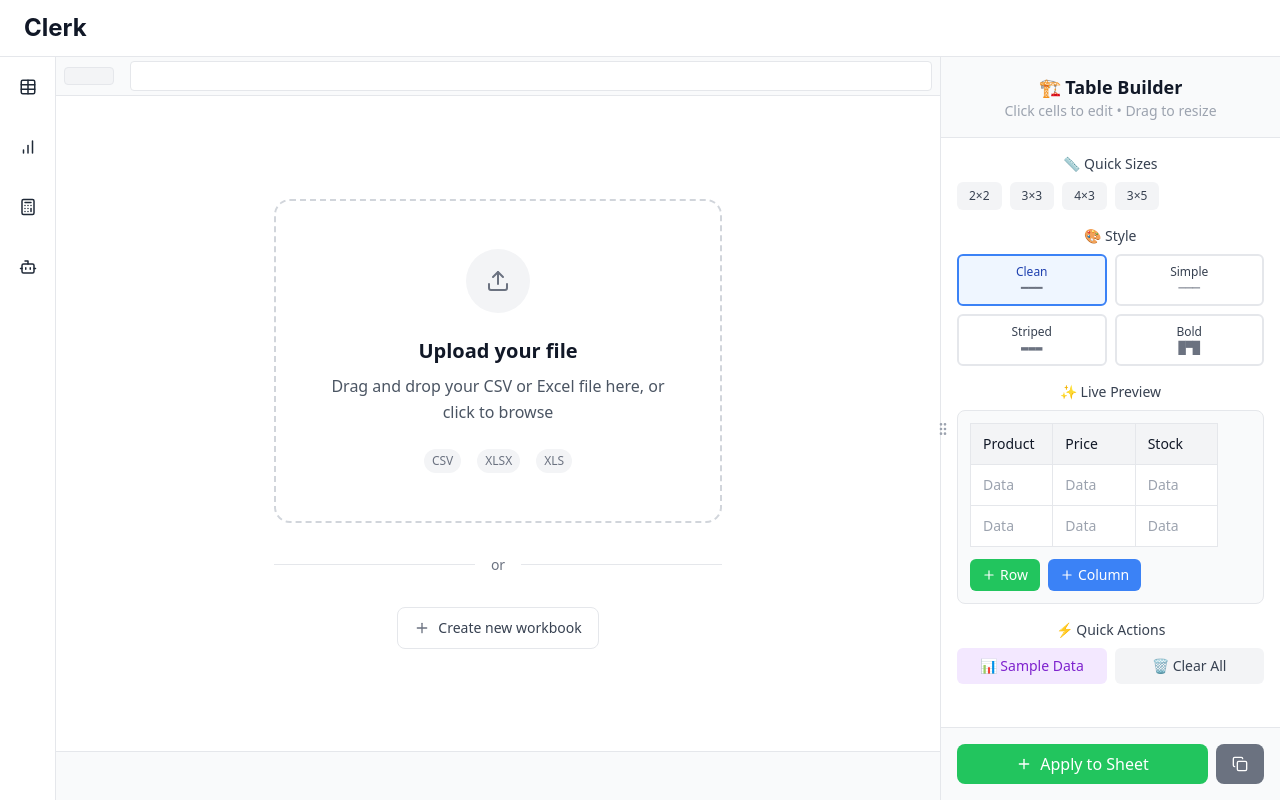
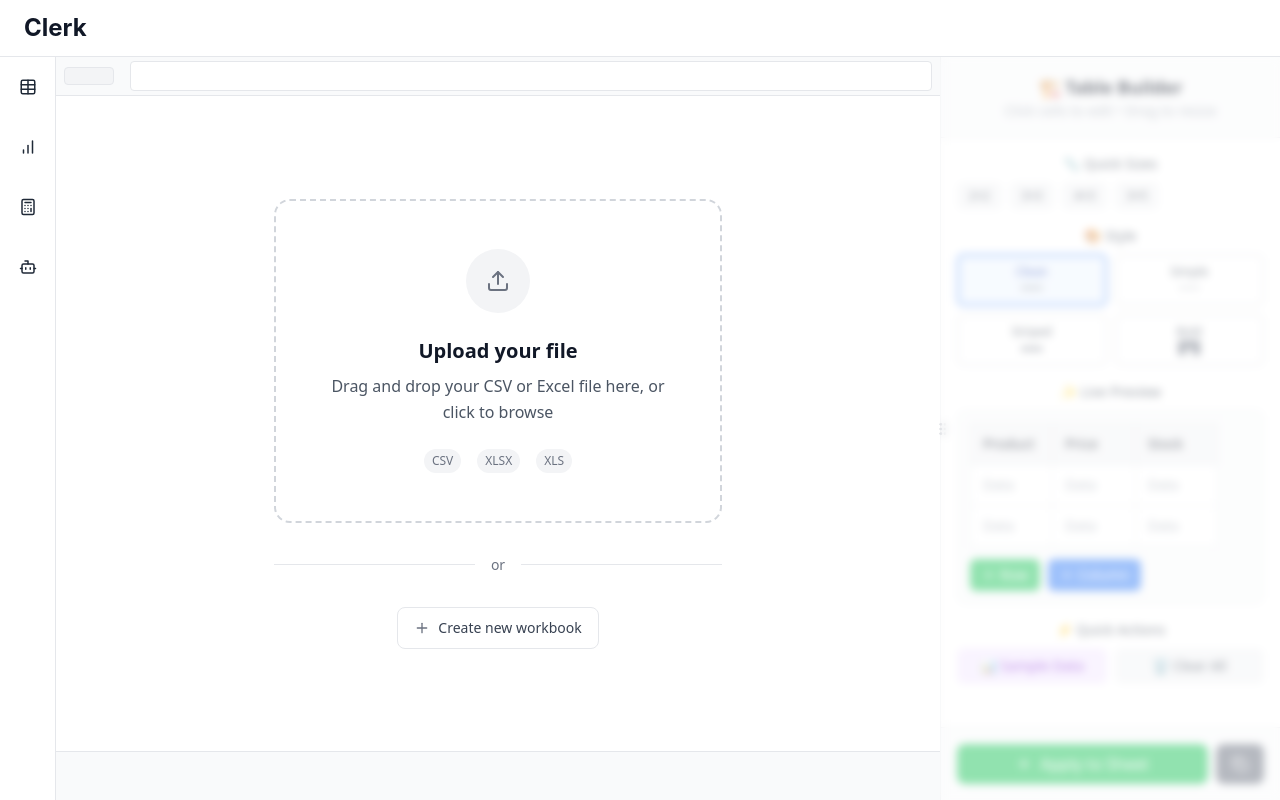
Before and after one commit to ClerkOS/clerk, a React (Vite) app: page / in a window 1280 px wide. Both pictures are taken after a click on the button 27 px from the left and 87 px from the top of the page. Built offline with nearby package versions, Linux system fonts and the light colour scheme.

Commit message:
add blur to sidebar features, prepare for mvp premiere

```diff
--- /dev/null
+++ b/src/components/app/BlurWrapper/BlurWrapper.tsx
@@ -0,0 +1,12 @@
+function BlurOverlay({ children }: { children: React.ReactNode }) {
+  return (
+    <div className="relative">
+      <div className="absolute inset-0 backdrop-blur-sm bg-white/50 z-10 flex items-center justify-center">
+        <span className="text-gray-600"></span>
+      </div>
+      {children}
+    </div>
+  );
+}
+
+export default BlurOverlay
--- a/src/components/app/Conversation/Conversation.tsx
+++ b/src/components/app/Conversation/Conversation.tsx
@@ -6,6 +6,7 @@
 
   const isAnalyzing = false
   const isGenerating = false
+  const [width, setWidth] = useState<number>(340);
   const [messages, setMessages] = useState<Message[]>([
     {
       id: 1,
@@ -24,7 +25,8 @@
   return (
     <div
       className="flex flex-col h-full border-l dark:border-gray-700 dark:bg-gray-800 border-gray-200 bg-white"
-      style={{ width: "440px" }}
+      // style={{ width: "440px" }}
+      style={{ width: `${width}px` }}
     >
       {/* Header */}
       <div className="flex items-center justify-between p-4 border-b dark:border-gray-700 border-gray-200">
--- a/src/components/app/Layout/Layout.tsx
+++ b/src/components/app/Layout/Layout.tsx
@@ -9,6 +9,7 @@
 import Conversation from "../Conversation/Conversation";
 import React, { useState } from "react";
 import { RangeSelection } from "../Conversation/conversationTypes";
+import BlurWrapper from "../BlurWrapper/BlurWrapper";
 
 export function Layout({ children }: { children: React.ReactNode }) {
 
@@ -87,17 +88,30 @@
           </div>
           <StatusBar />
         </div>
-        {showFormulaBuilder && <FormulaBuilder onWidthChange={setPanelWidth} />}
-        {showChartBuilder && <ChartBuilder onWidthChange={setPanelWidth} />}
-        {showTablesPanel && <TableBuilder onWidthChange={setPanelWidth} />}
+        {showFormulaBuilder && (
+          <BlurWrapper>
+            <FormulaBuilder onWidthChange={setPanelWidth} />
+          </BlurWrapper>
+        )}
+        {showChartBuilder && (
+          <BlurWrapper>
+            <ChartBuilder onWidthChange={setPanelWidth} />
+          </BlurWrapper>
+        )}
+        {showTablesPanel && (
+          <BlurWrapper>
+            <TableBuilder onWidthChange={setPanelWidth} />
+          </BlurWrapper>
+        )}
         {showAIPanel && (
-          <Conversation
-            onWidthChange={setPanelWidth}
-            selectedRange={selectedRangeForAI}
-            setSelectedRange={setSelectedRangeForAI}
-          />
+          <BlurWrapper>
+            <Conversation
+              onWidthChange={setPanelWidth}
+              selectedRange={selectedRangeForAI}
+              setSelectedRange={setSelectedRangeForAI}
+            />
+          </BlurWrapper>
         )}
-
       </div>
     </div>
   );
```
